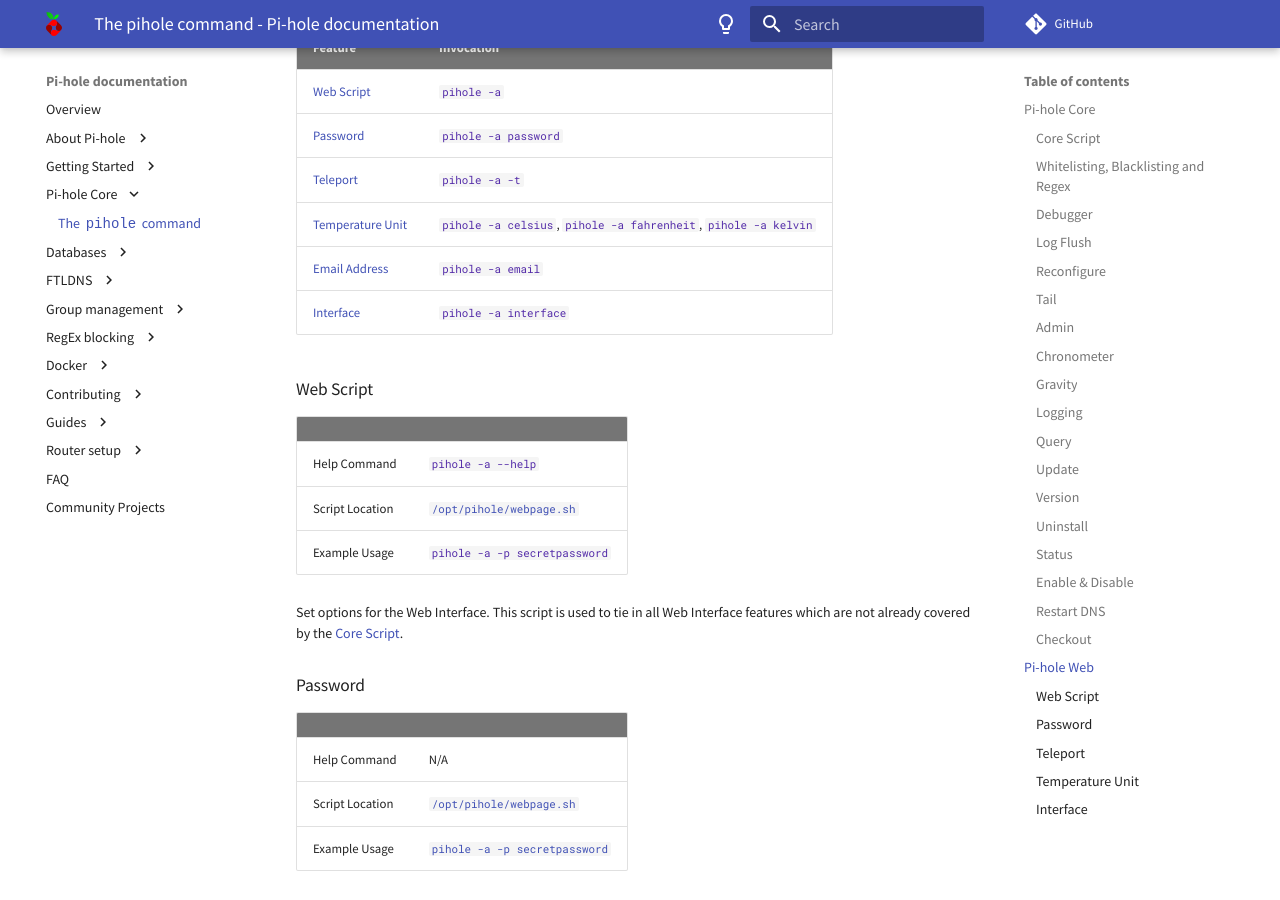
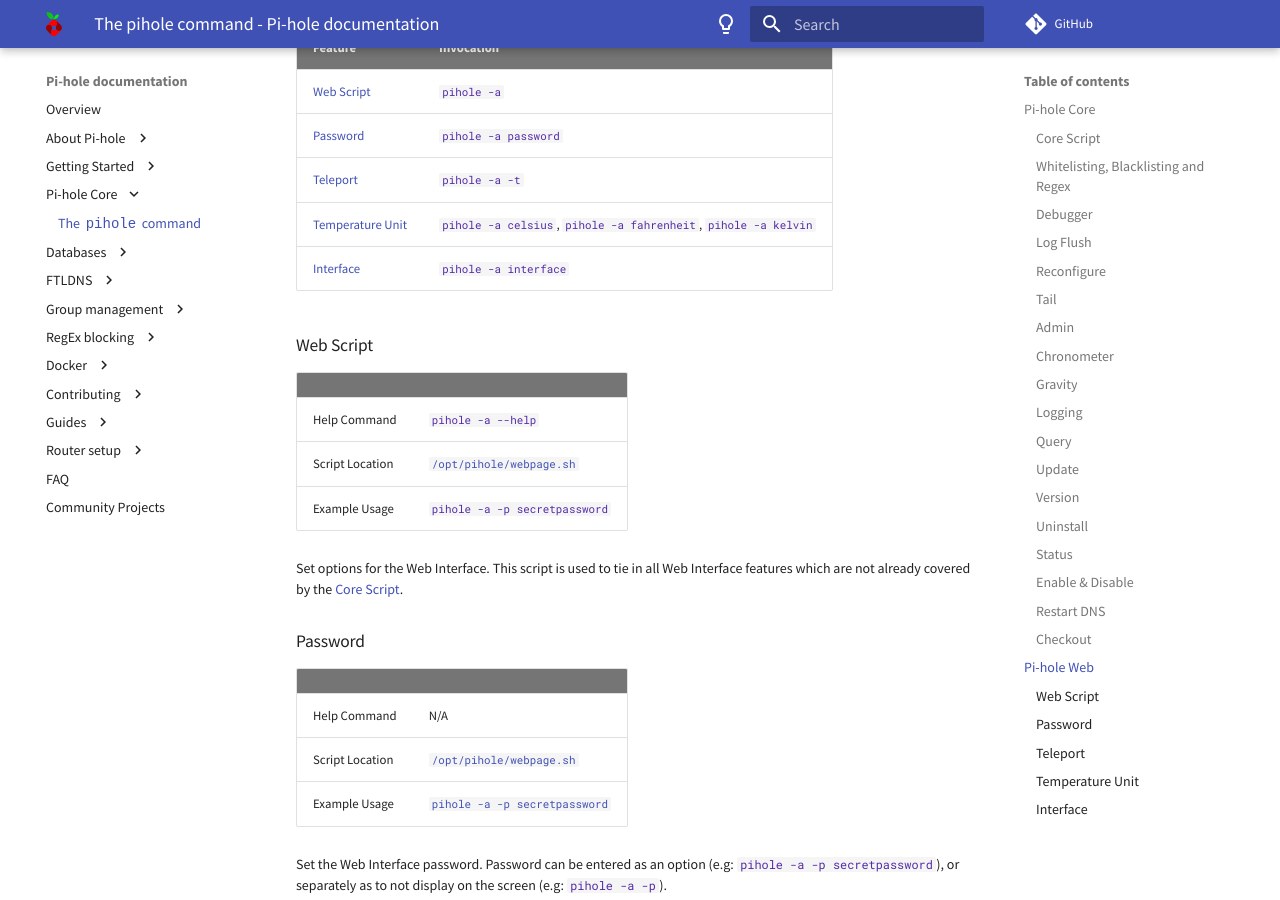
Before and after one commit to pi-hole/docs, an MkDocs documentation site: the page built from docs/core/pihole-command.md, in a window 1280 px wide and 900 px high, scrolled down 8327 px. Built offline with MkDocs 1.6.1 and Material for MkDocs 9.7.7, drawn with Linux system fonts in a browser that asks for light colours; comment, search, counter and statistics services are not loaded.

Commit message:
Remove traces of email
Signed-off-by: Christian König <ckoenig@posteo.de>

```diff
--- a/docs/core/pihole-command.md
+++ b/docs/core/pihole-command.md
@@ -269,7 +269,6 @@
 [Password](#password) | `pihole -a password`
 [Teleport](#teleport) | `pihole -a -t`
 [Temperature Unit](#temperature-unit) | `pihole -a celsius`, `pihole -a fahrenheit`, `pihole -a kelvin`
-[Email Address](#email-address) | `pihole -a email`
 [Interface](#interface) | `pihole -a interface`
 
 ### Web Script
```
